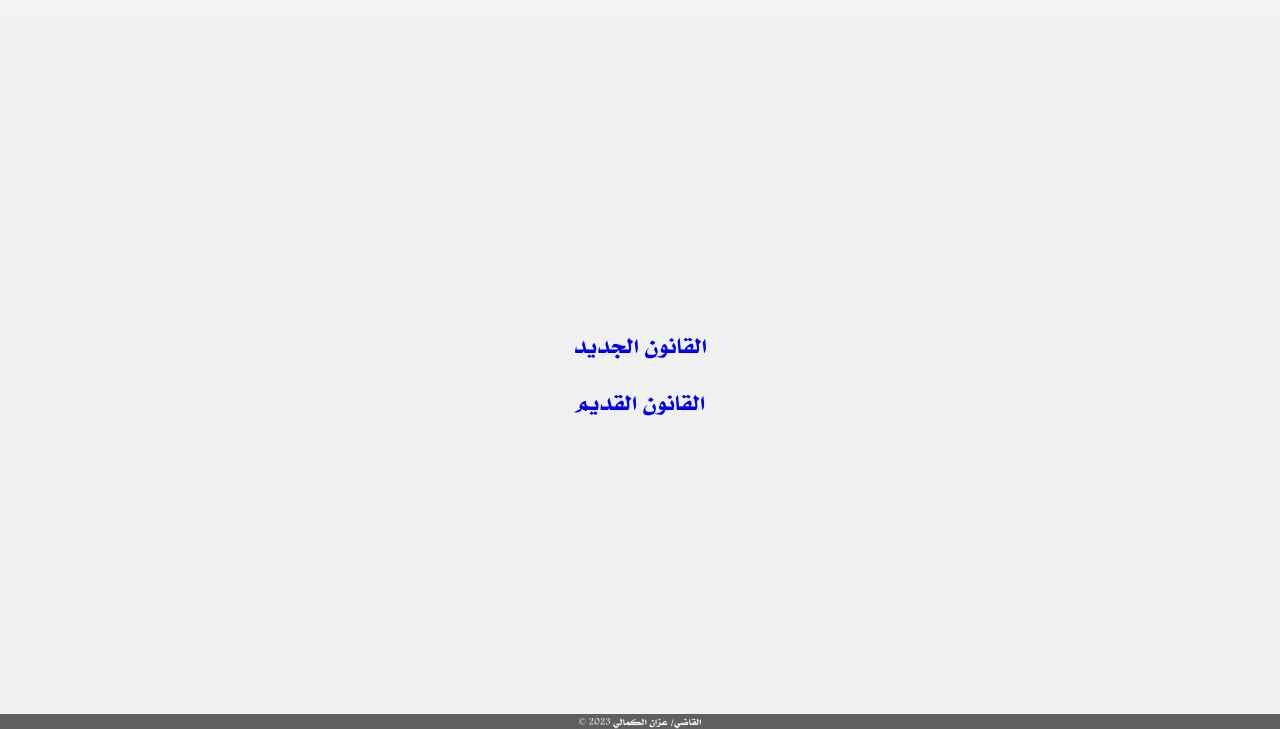
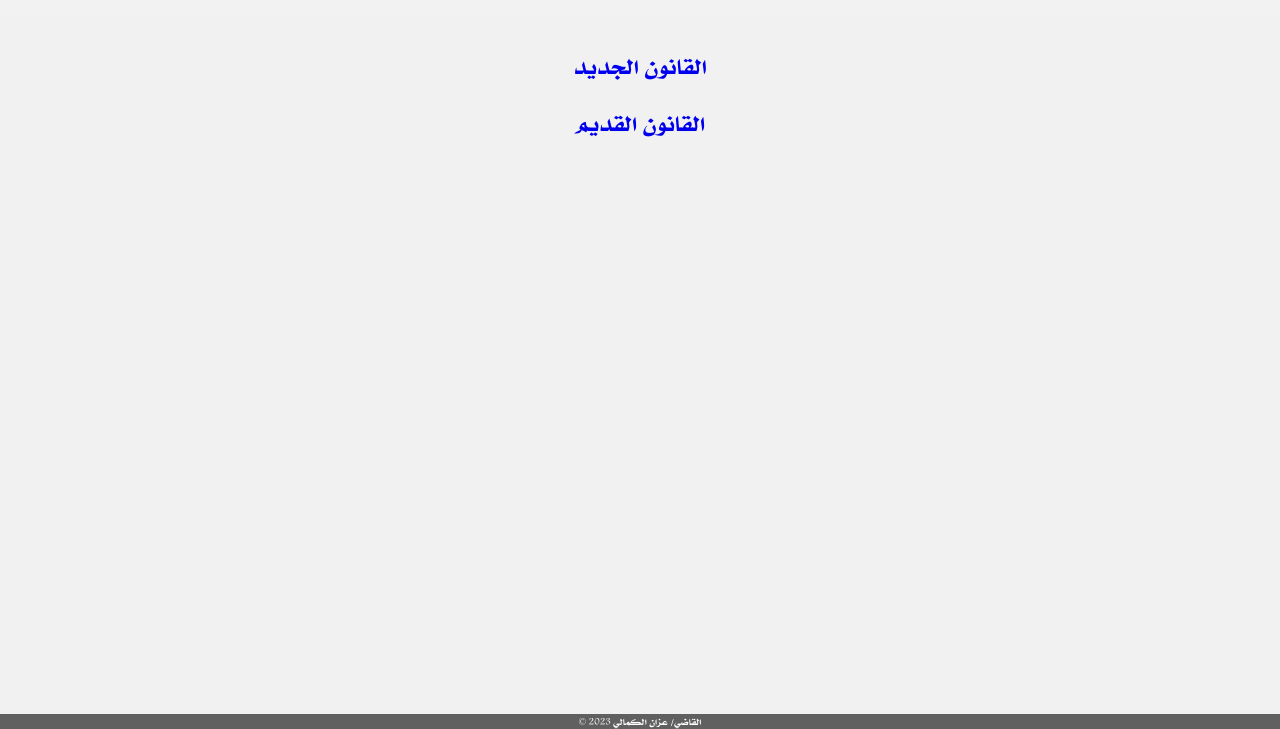
Before and after one commit to zezokam/Twolaborlaws, a plain HTML site: page index.html in a window 1280 px wide. Shown: the part 71-800 px from the top of the page. Drawn offline with Linux system fonts and the light colour scheme.

Commit message:
Update Style.css

```diff
--- a/Style.css
+++ b/Style.css
@@ -14,8 +14,6 @@
 body {
   font-family: "Khalid", serif;
   background-color: #f1f1f1;
-  display: flex;
-  flex-direction: column;
   justify-content: space-between;
   align-items: center;
   height: 100vh;
@@ -31,7 +29,6 @@ header {
 
 main {
   text-align: center;
-  flex-grow: 1;
   display: flex;
   flex-direction: column;
   justify-content: center;
```
